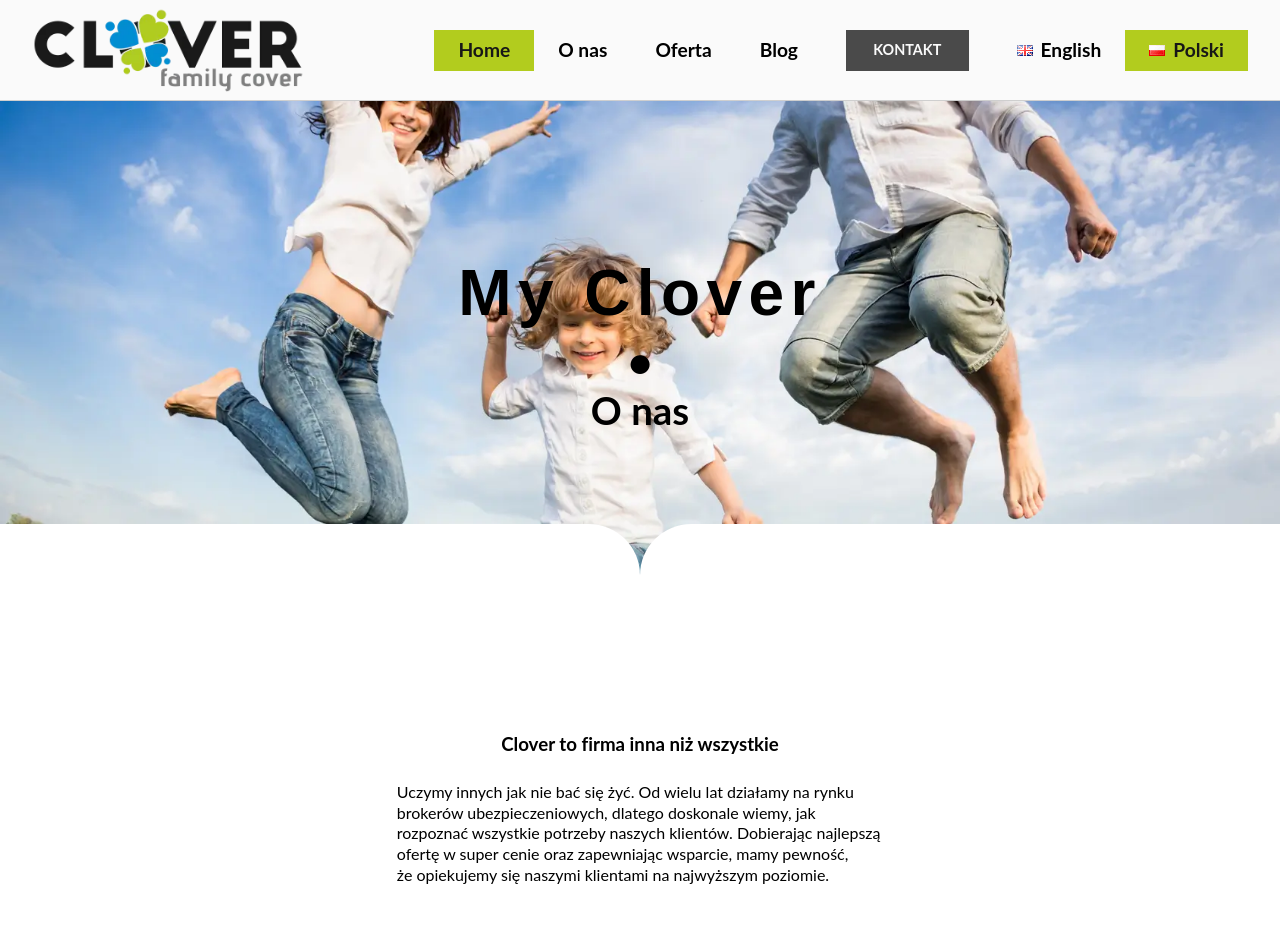
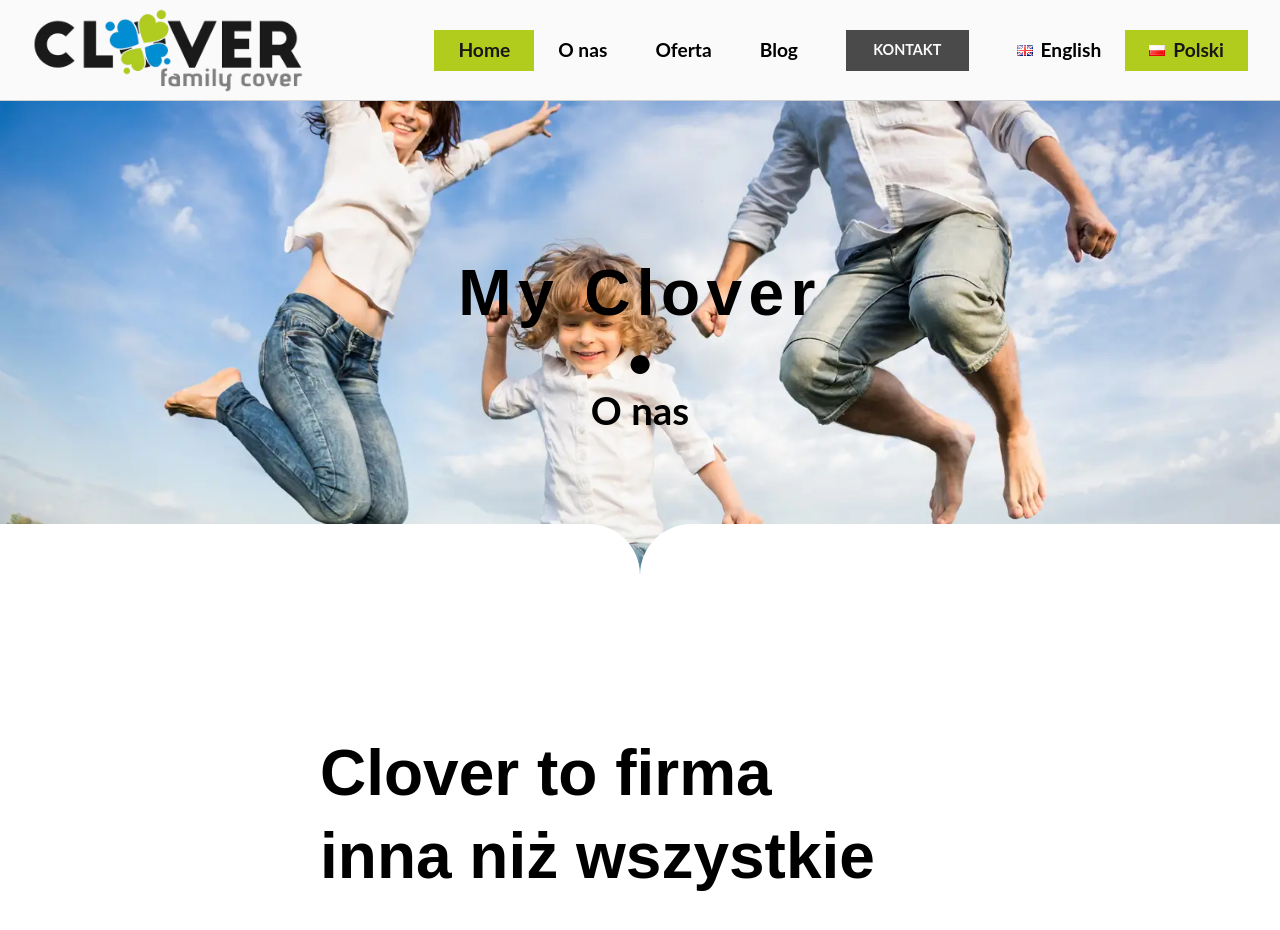
Before and after one commit to TZ-fn/MyClover, a React (Vite) app: page /about in a window 1280 px wide. Shown: the top 930 px of the page. Built offline with nearby package versions, Linux system fonts and the light colour scheme; a web font is replaced by a local one.

Commit message:
fix: improve the styling

```diff
--- a/src/components/TextBanner/TextBanner.module.scss
+++ b/src/components/TextBanner/TextBanner.module.scss
@@ -4,9 +4,15 @@
   align-items: center;
   justify-content: center;
   gap: 2vw;
-  padding: 5rem 31vw;
+  padding: 5rem 25vw;
+  font-family: "AlegreyaSans", sans-serif;
+}
+
+.bannerHeader {
+  font-size: 4rem;
 }
 
 .bannerText {
-  text-justify: justify;
+  font-size: 2rem;
+  text-align: justify;
 }
```
